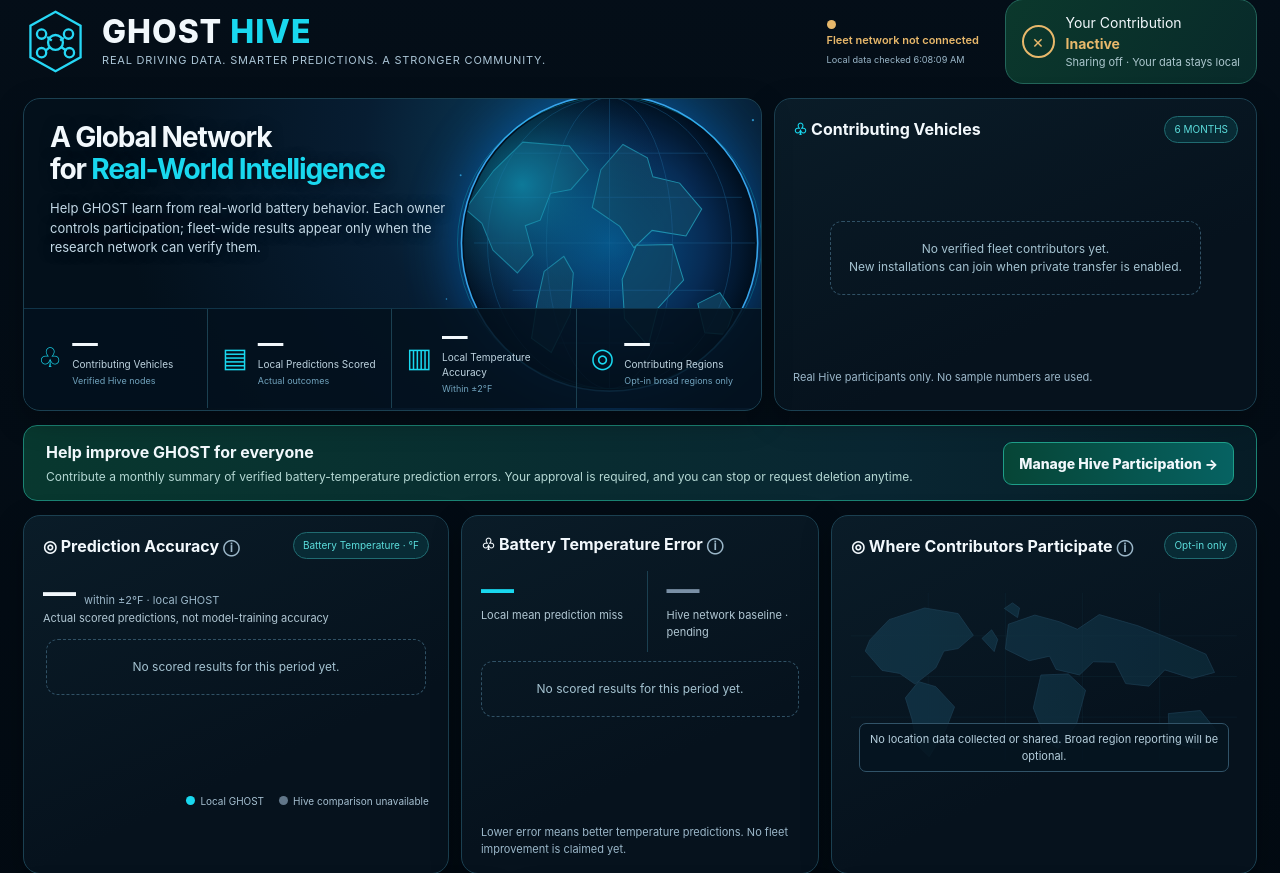
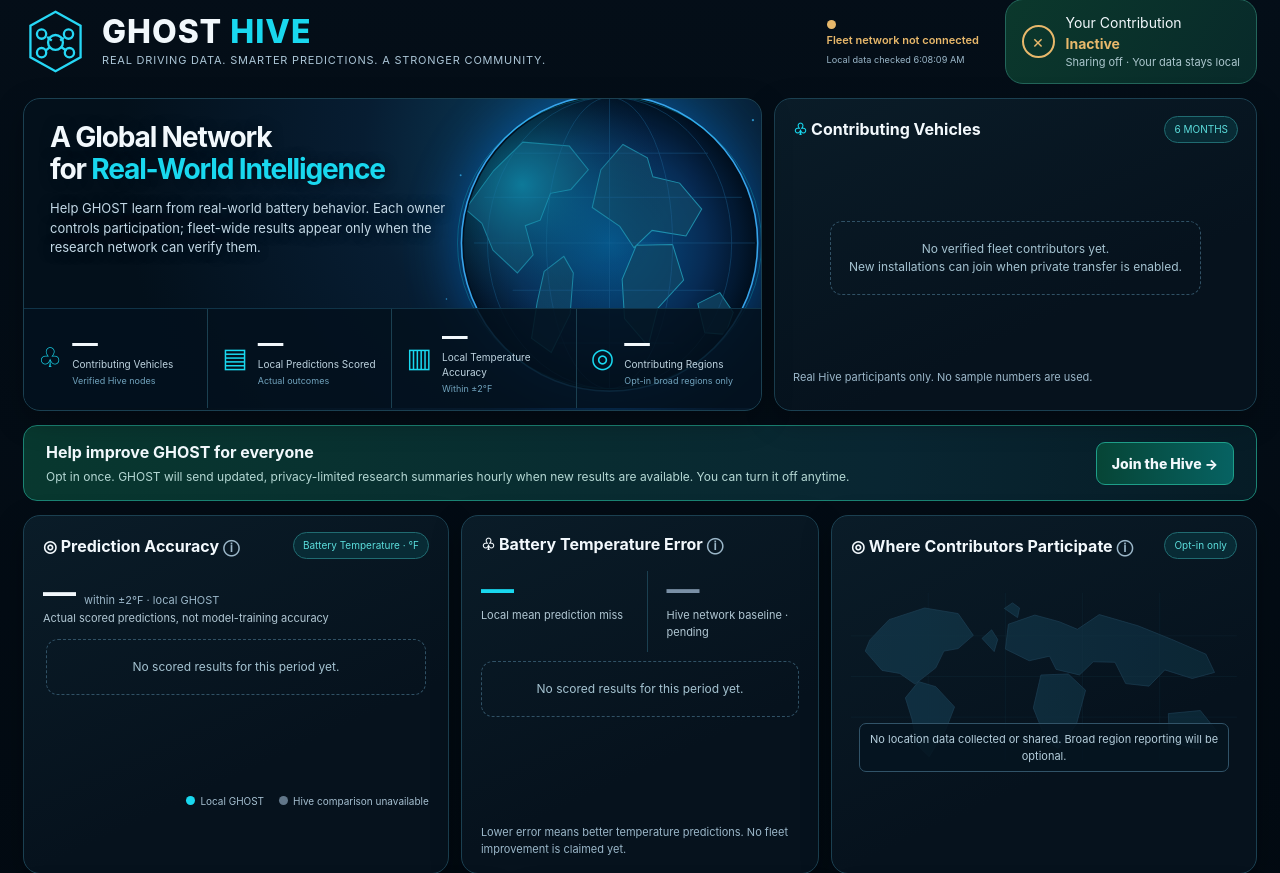
Before and after one commit to prokyle123/tesla-intelligence-core, a Flask app: page /hive in a window 1280 px wide. Shown: the part 17-890 px from the top of the page. Run offline with Flask 3, Linux system fonts and the light colour scheme; data that the repository does not hold is empty; parts of the project's set-up code (start-up, migrations or seed data) failed here and were passed over.

Commit message:
feat(hive): single yes/no hourly contribution consent without browser tokens

```diff
--- a/web/templates/hive.html
+++ b/web/templates/hive.html
@@ -34,7 +34,7 @@
 </div></div>
 <div class="panel chart-panel"><div class="panel-heading"><h3><span class="cyan">♧</span> Contributing Vehicles</h3><span class="pill">6 MONTHS</span></div><div id="vehicles-chart" class="graph"><div class="empty">No verified fleet contributors yet.<br>New installations can join when private transfer is enabled.</div></div><p class="subtle">Real Hive participants only. No sample numbers are used.</p></div>
 </section>
-<section class="optin"><div><h3>Help improve GHOST for everyone</h3><p>Contribute a monthly summary of verified battery-temperature prediction errors. Your approval is required, and you can stop or request deletion anytime.</p></div><button class="action" id="review-sharing" type="button">Manage Hive Participation →</button></section>
+<section class="optin"><div><h3>Help improve GHOST for everyone</h3><p>Opt in once. GHOST will send updated, privacy-limited research summaries hourly when new results are available. You can turn it off anytime.</p></div><button class="action" id="review-sharing" type="button">Join the Hive →</button></section>
 <section class="grid-mid">
 <div class="panel content"><div class="panel-heading"><h3>◎ Prediction Accuracy <span class="muted">ⓘ</span></h3><span class="pill">Battery Temperature · °F</span></div><div class="metric"><strong id="accuracy-value">—</strong><span>within ±2°F · local GHOST</span></div><div class="metric-note">Actual scored predictions, not model-training accuracy</div><div id="accuracy-chart" class="line-chart"><div class="empty">Waiting for actual prediction outcomes</div></div><div class="key"><span><i></i>Local GHOST</span><span><i class="grey"></i>Hive comparison unavailable</span></div></div>
 <div class="panel content"><div class="panel-heading"><h3>♧ Battery Temperature Error <span class="muted">ⓘ</span></h3></div><div class="split"><div><div class="metric"><strong id="local-error" class="cyan">—</strong></div><div class="metric-note">Local mean prediction miss</div></div><div><div class="metric"><strong id="hive-error" style="color:var(--grey)">—</strong></div><div class="metric-note">Hive network baseline · pending</div></div></div><div id="thermal-chart" class="line-chart"><div class="empty">Temperature validation history will appear after scored results accumulate.</div></div><p class="note">Lower error means better temperature predictions. No fleet improvement is claimed yet.</p></div>
@@ -52,33 +52,23 @@
 <div class="bottom-note">GHOST HIVE · Local integration preview · No real-data transfer enabled · No fabricated fleet statistics</div>
 </div>
 <dialog class="full-screen-modal" id="sharing-dialog" aria-labelledby="sharing-title">
-<h3 id="sharing-title">Your Hive participation</h3>
-<p>You can help improve future research by submitting <strong>one summarized report per UTC month</strong>. Each submission is linked to your independently enrolled installation—not your public identity, but <strong>not fully anonymous</strong>.</p>
+<h3 id="sharing-title">Contribute to GHOST Hive</h3>
+<p>One simple choice. If you join, GHOST will check for new verified research results <strong>once every hour</strong> and submit an updated monthly summary when something changes.</p>
 <div class="consent-fields">
-<div><b>Exactly what can be shared</b><small>UTC month · number of completed battery-temperature predictions · combined absolute prediction error · metric and format labels.</small></div>
-<div><b>Never in this report</b><small>VIN, GPS, addresses, trip routes, exact trip times, raw telemetry, or model files.</small></div>
-<div><b>Participation</b><small>OFF by default; no automated uploads. Server operators can associate a monthly aggregate with its enrolled installation. Opting out stops future uploads; revocation requests deletion of stored reports.</small></div>
+<div><b>What GHOST shares</b><small>The UTC month, number of completed battery temperature predictions, their combined absolute error, and format/source labels. Six approved summary fields total.</small></div>
+<div><b>What stays private</b><small>No VIN, GPS, exact trip times, addresses, route history, raw telemetry, or trained model weights. Hive can associate a summary with this enrolled installation: the data is pseudonymous, not fully anonymous.</small></div>
+<div><b>Always your choice</b><small>Off by default. Turn it off at any time to stop future updates; request deletion separately. The coordinator stores one replaceable report per installation per month.</small></div>
 </div>
-<label class="consent-label" for="hive-owner-key">Installation-owner key <small>(stored only for this page session; never saved in browser storage)</small></label>
-<input id="hive-owner-key" class="consent-input" type="password" autocomplete="off" spellcheck="false" placeholder="Paste the key from your private Ghost terminal" />
-<p class="note">The owner key is in the private <code>hive-client/dashboard-admin.token</code> file on Ghost. Do not paste it into a public chat. Use a trusted connection such as Tailscale or an SSH tunnel.</p>
+<p class="note" id="hive-access-note">Owner-only actions use your authenticated SSH tunnel, not a token pasted into the browser.</p>
+<button class="action" id="hive-join" type="button">Yes, contribute automatically every hour</button>
+<button class="action secondary" id="hive-disable" type="button">Turn off contribution</button>
 <div class="consent-divide"></div>
-<label class="consent-label" for="hive-month">Reporting month (UTC)</label>
-<input class="consent-input" id="hive-month" type="month" />
-<button class="action" id="hive-preview" type="button">Preview exact monthly report</button>
-<div id="hive-report" class="consent-preview" aria-live="polite">Preview the report before deciding to share anything.</div>
-<label class="consent-check"><input id="hive-agree" type="checkbox" /> <span>I understand the coordinator can link this monthly summary to my enrolled installation, and I choose to opt in.</span></label>
-<button class="action" id="hive-consent" type="button">Enable monthly sharing</button>
-<label class="consent-check"><input id="hive-confirm-send" type="checkbox" /> <span>Send precisely the reviewed report above, once, now.</span></label>
-<button class="action" id="hive-send" type="button" disabled>Send reviewed report</button>
-<div class="consent-divide"></div>
-<div class="consent-actions">
-<button class="action secondary" id="hive-disable" type="button">Turn sharing OFF</button>
-<label class="consent-label" for="hive-delete-confirm">To revoke enrollment and request server deletion, type DELETE:</label>
+<details><summary>Delete my submitted data and revoke enrollment</summary><p class="note">This removes current server records for this installation and disables future uploads. Re-enrollment is required to contribute again.</p>
+<label class="consent-label" for="hive-delete-confirm">Type DELETE to confirm</label>
 <input class="consent-input" id="hive-delete-confirm" type="text" maxlength="6" autocomplete="off" placeholder="DELETE" />
-<button class="action danger" id="hive-revoke" type="button">Revoke enrollment and delete shared reports</button>
-</div>
-<p id="hive-action-result" class="consent-message" role="status" aria-live="polite">No change made.</p>
+<button class="action danger" id="hive-revoke" type="button">Revoke and request deletion</button>
+</details>
+<p id="hive-action-result" class="consent-message" role="status" aria-live="polite">No sharing preference changed.</p>
 <button class="action secondary" id="close-dialog" type="button">Close</button>
 </dialog>
 <script>
@@ -131,7 +121,7 @@ function render(d){
  const activity=d.contribution_activity||[];$("local-week").textContent=number(activity.reduce((a,r)=>a+(r.local_predictions_scored||0),0));
  $("consent-text").textContent=hive.contribution==="OPTED_IN"?"Opted in":"Inactive";
  $("consent-sub").textContent=hive.contribution==="OPTED_IN"?
-   (hive.last_success_month?"Last accepted report: "+hive.last_success_month:"No monthly reports sent yet"):
+   (hive.hourly_enabled?"Automatic hourly summaries enabled":"Manual sharing enabled"):
    "Sharing off · Your data stays local";
  $("network-status").textContent=fleet.coordinator_connected?
    "Hive coordinator reachable":"Fleet network not connected";
@@ -147,93 +137,58 @@ async function refresh(){
  render(await response.json());}
  catch(e){$("updated").textContent="Could not read local evidence. Classic GHOST remains unchanged.";}
 }
-let reviewedFingerprint=null;
 function consentMessage(text){$("hive-action-result").textContent=text;}
-function currentMonth(){return $("hive-month").value||new Date().toISOString().slice(0,7);}
-async function control(action,payload={}){
- const owner=$("hive-owner-key").value.trim();
- if(!owner){throw Error("Enter your installation-owner key from Ghost first.");}
+async function control(action,payload){
  const response=await fetch("/api/hive/control/"+action,{
    method:"POST",credentials:"same-origin",
-   headers:{"Content-Type":"application/json","X-Ghost-Hive-Owner":owner},
+   headers:{"Content-Type":"application/json"},
    body:JSON.stringify(payload)});
  let data;
  try{data=await response.json();}catch(e){throw Error("Hive control returned an invalid response.");}
- if(!response.ok)throw Error(data.error||"Hive action refused.");
+ if(!response.ok){
+   if(data.error==="OWNER_AUTHORIZATION_REQUIRED")
+     throw Error("Owner access required: open this page through an authenticated SSH tunnel on http://127.0.0.1:8766/hive.");
+   throw Error(data.error||"Hive action was refused.");
+ }
  return data;
 }
-async function perform(action,payload={}){
- consentMessage("Working…");
- for(const b of ["hive-preview","hive-consent","hive-send","hive-disable","hive-revoke"]){$(b).disabled=true;}
+async function perform(action,payload){
+ consentMessage("Updating your preference…");
+ for(const id of ["hive-join","hive-disable","hive-revoke"])$(id).disabled=true;
  try{
    const result=await control(action,payload);
-   if(action==="preview"){
-     reviewedFingerprint=result.eligible?result.preview_sha256:null;
-     $("hive-confirm-send").checked=false;
-     $("hive-send").disabled=!reviewedFingerprint;
-     if(result.eligible){
-       const p=result.payload;
-       const avg=p.scored_predictions?1.8*p.total_abs_error_c/p.scored_predictions:null;
-       $("hive-report").textContent="Month: "+p.month+
-          "\nCompleted temperature forecasts: "+number(p.scored_predictions)+
-          "\nTotal absolute error: "+fixed(p.total_abs_error_c,2)+" °C"+
-          "\nAverage absolute error: "+fixed(avg,2)+" °F"+
-          "\nSource: GHOST verified prediction audit"+
-          "\nNot anonymous: coordinator can identify this enrolled installation.";
-       consentMessage("Preview ready. Nothing has been sent.");
-     } else{
-       $("hive-report").textContent=result.reason||"Insufficient qualifying predictions.";
-       consentMessage("No eligible report for this month.");
-     }
-   }else{
-     if(action==="send" && result.sent!==true)throw Error(result.reason||"The coordinator did not accept the report.");
-     if(action==="revoke" && result.remote_deleted!==true)throw Error("Local sharing stopped but remote deletion is not confirmed.");
-     reviewedFingerprint=null;$("hive-confirm-send").checked=false;
-     if(action==="revoke")$("hive-delete-confirm").value="";
-     const success={
-       consent:"You are opted in. No report was sent automatically.",
-       send:"Monthly report accepted by the coordinator: "+(result.month||""),
-       disable:"Sharing is OFF. No new reports will be sent.",
-       revoke:"Enrollment revoked and coordinator deletion confirmed."
-     };
-     consentMessage(success[action]||"Action completed.");
-     await refresh();
-   }
- }catch(error){consentMessage("Action not completed: "+error.message);}
- finally{
-   for(const b of ["hive-preview","hive-consent","hive-disable","hive-revoke"]){$(b).disabled=false;}
-   $("hive-send").disabled=!reviewedFingerprint;
- }
+   if(action==="join" && !(result.mode==="OPTED_IN" && result.automatic_uploads===true))
+      throw Error("Hourly consent was not confirmed.");
+   if(action==="disable" && result.mode!=="OFF")throw Error("Sharing was not disabled.");
+   if(action==="revoke" && result.remote_deleted!==true)
+      throw Error("Local sharing stopped, but coordinator deletion could not be confirmed.");
+   const messages={
+      join:"You're contributing! New approved monthly research results will sync automatically, at most once per hour.",
+      disable:"Contribution turned off. No new research summaries will be sent.",
+      revoke:"Remote deletion confirmed and enrollment revoked."
+   };
+   consentMessage(messages[action]);
+   if(action==="revoke")$("hive-delete-confirm").value="";
+   await refresh();
+ }catch(error){consentMessage("Change not completed: "+error.message);}
+ finally{for(const id of ["hive-join","hive-disable","hive-revoke"])$(id).disabled=false;}
 }
-$("hive-month").value=new Date().toISOString().slice(0,7);
-$("hive-month").addEventListener("change",()=>{
- reviewedFingerprint=null;
- $("hive-report").textContent="Reporting month changed. Preview the new report.";
- $("hive-send").disabled=true;
- $("hive-confirm-send").checked=false;
-});
-$("hive-preview").addEventListener("click",()=>perform("preview",{month:currentMonth()}));
-$("hive-consent").addEventListener("click",()=>{
- if(!$("hive-agree").checked){consentMessage("Read and check the informed consent statement first.");return;}
- perform("consent",{acknowledge_pseudonymous_sharing:true});
-});
-$("hive-send").addEventListener("click",()=>{
- if(!$("hive-confirm-send").checked || !reviewedFingerprint){consentMessage("Preview and explicitly confirm this report first.");return;}
- perform("send",{month:currentMonth(),confirm_this_exact_report:true,preview_sha256:reviewedFingerprint});
-});
+$("hive-join").addEventListener("click",()=>perform("join",{
+ acknowledge_pseudonymous_sharing:true,allow_hourly_aggregates:true
+}));
 $("hive-disable").addEventListener("click",()=>perform("disable",{}));
 $("hive-revoke").addEventListener("click",()=>{
- if($("hive-delete-confirm").value!=="DELETE"){consentMessage("Type DELETE exactly before requesting revocation.");return;}
+ if($("hive-delete-confirm").value!=="DELETE"){
+  consentMessage("Type DELETE to confirm remote deletion.");return;
+ }
  perform("revoke",{confirmation:"DELETE"});
 });
 $("review-sharing").addEventListener("click",()=>$("sharing-dialog").showModal());
 $("consent-status").addEventListener("click",()=>$("sharing-dialog").showModal());
-$("close-dialog").addEventListener("click",()=>{
- $("hive-owner-key").value="";
- $("hive-report").textContent="Preview the report before deciding to share anything.";
- reviewedFingerprint=null;$("hive-send").disabled=true;$("hive-confirm-send").checked=false;
- $("sharing-dialog").close();
-});
+$("close-dialog").addEventListener("click",()=>$("sharing-dialog").close());
+if(location.hostname!=="127.0.0.1"&&location.hostname!=="::1"){
+ $("hive-access-note").textContent="To change sharing safely, open this page through an authenticated SSH tunnel at http://127.0.0.1:8766/hive. No token copy/paste is required.";
+}
 refresh();
 setInterval(()=>{if(!document.hidden)refresh();},60000);
 </script>
```
